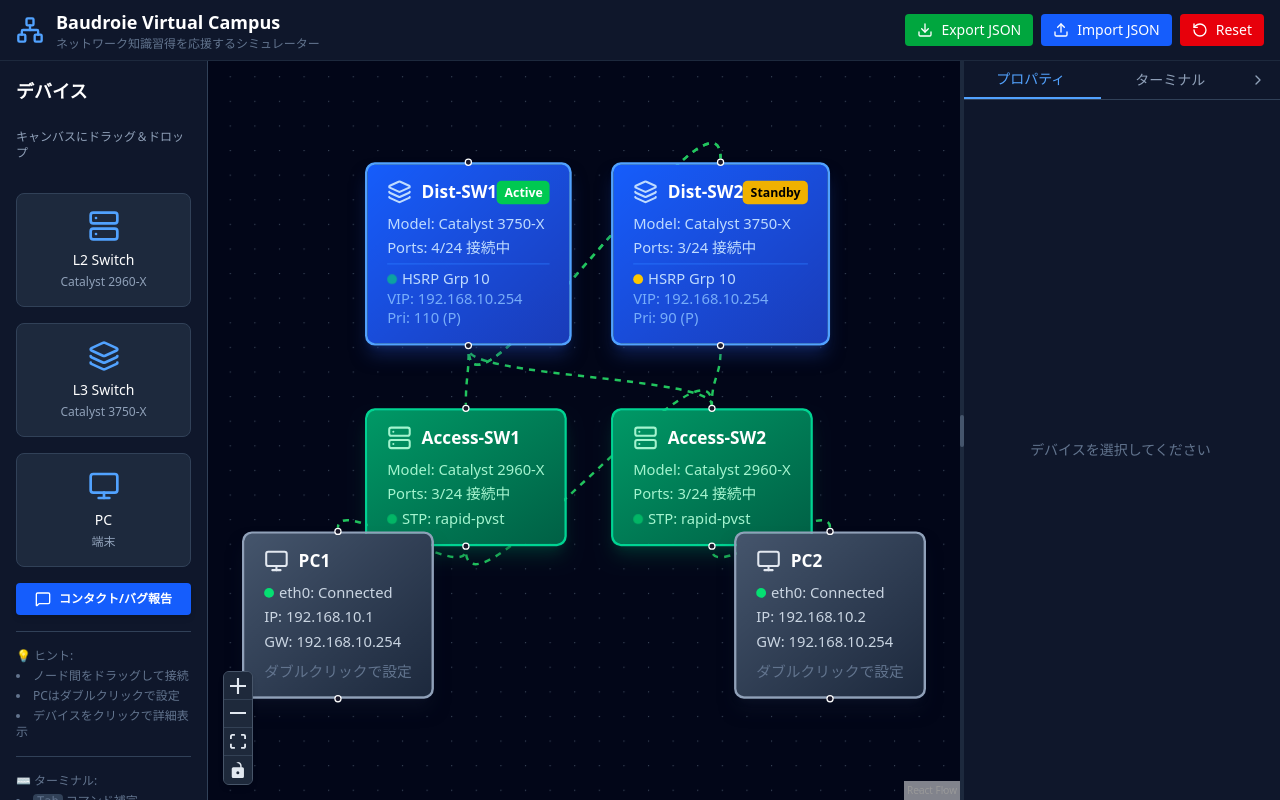
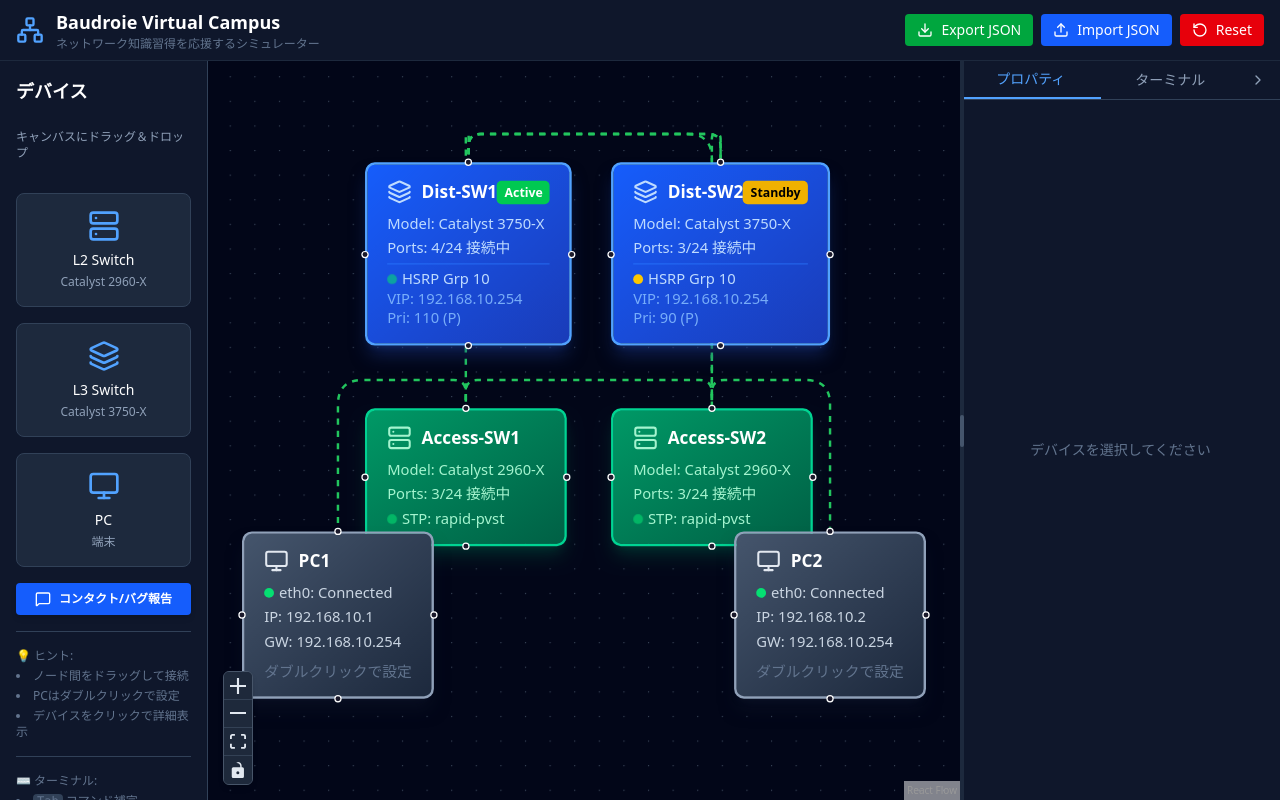
Before and after one commit to kohmori7654/network-training-app, a Next.js app: page / in a window 1280 px wide. Built offline with nearby package versions, Linux system fonts and the light colour scheme.

Commit message:
Update application

```diff
--- a/src/features/canvas/NetworkCanvas.tsx
+++ b/src/features/canvas/NetworkCanvas.tsx
@@ -54,6 +54,8 @@ function NetworkCanvasInner() {
         open: boolean;
         sourceDeviceId: string;
         targetDeviceId: string;
+        sourceHandle?: string | null;
+        targetHandle?: string | null;
     }>({ open: false, sourceDeviceId: '', targetDeviceId: '' });
 
     // デバイスをReact Flowノードに変換
@@ -69,6 +71,10 @@ function NetworkCanvasInner() {
         id: conn.id,
         source: conn.sourceDeviceId,
         target: conn.targetDeviceId,
+        sourceHandle: conn.sourceHandle,
+        targetHandle: conn.targetHandle,
+        type: 'smoothstep', // ケーブルが機器の下を通らないように直角ルーティング
+        pathOptions: { borderRadius: 20, offset: 20 },
         animated: conn.status === 'up',
         style: { stroke: conn.status === 'up' ? '#22c55e' : '#ef4444', strokeWidth: 2 },
     }));
@@ -76,14 +82,67 @@ function NetworkCanvasInner() {
     const [nodes, setNodes, onNodesChange] = useNodesState(initialNodes);
     const [edges, setEdges, onEdgesChange] = useEdgesState(initialEdges);
 
+    // ノードの衝突判定（重なり防止）
+    const handleNodesChange = useCallback(
+        (changes: any) => {
+            const NEXT_NODES = [...nodes];
+            // バッファを増やして重なりを厳格に防止
+            const NODE_WIDTH = 220;
+            const NODE_HEIGHT = 160;
+
+            const filteredChanges = changes.map((change: any) => {
+                if (change.type === 'position' && change.position && change.dragging) {
+                    const targetNode = NEXT_NODES.find((n) => n.id === change.id);
+                    if (!targetNode) return change;
+
+                    const newX = change.position.x;
+                    const newY = change.position.y;
+
+                    // 他のノードとの衝突チェック
+                    const hasCollision = NEXT_NODES.some((n) => {
+                        if (n.id === change.id) return false;
+
+                        const dx = Math.abs(newX - n.position.x);
+                        const dy = Math.abs(newY - n.position.y);
+
+                        // 矩形の重なり判定
+                        return dx < NODE_WIDTH && dy < NODE_HEIGHT;
+                    });
+
+                    if (hasCollision) {
+                        return null;
+                    }
+                }
+                return change;
+            }).filter(Boolean);
+
+            onNodesChange(filteredChanges);
+        },
+        [nodes, onNodesChange]
+    );
+
     // ストアの変更を監視してローカルステートを更新
     React.useEffect(() => {
-        const newNodes: Node[] = devices.map((device) => ({
-            id: device.id,
-            type: device.type,
-            position: device.position,
-            data: { device },
-        }));
+        // ... (existing logic) ...
+        // Note: This overrides local state. We need to be careful not to fight with React Flow's internal state during drag.
+        // Currently, store updates happening via onNodeDragStop, so visual drag is local.
+        const newNodes: Node[] = devices.map((device) => {
+            // 既存のノードがあれば、その位置情報を維持するか、ストアの位置を採用するか？
+            // ストアの位置は onNodeDragStop で更新されるため、ドラッグ中はローカルが先行するが、
+            // 他の要因でデバイスが増減した場合は同期が必要。
+            // ここでは単純にマッピングする。
+            return {
+                id: device.id,
+                type: device.type,
+                position: device.position,
+                data: { device },
+            };
+        });
+
+        // deep compare or just set? setNodes handles diffing internally mostly.
+        // However, setting nodes creates a new array reference.
+        // We should check if devices changed meaningfully?
+        // For now, keep it simple.
         setNodes(newNodes);
     }, [devices, setNodes]);
 
@@ -92,6 +151,10 @@ function NetworkCanvasInner() {
             id: conn.id,
             source: conn.sourceDeviceId,
             target: conn.targetDeviceId,
+            sourceHandle: conn.sourceHandle,
+            targetHandle: conn.targetHandle,
+            type: 'smoothstep', // Update here too
+            pathOptions: { borderRadius: 20, offset: 20 },
             animated: conn.status === 'up',
             style: { stroke: conn.status === 'up' ? '#22c55e' : '#ef4444', strokeWidth: 2 },
         }));
@@ -122,6 +185,8 @@ function NetworkCanvasInner() {
                     open: true,
                     sourceDeviceId: params.source,
                     targetDeviceId: params.target,
+                    sourceHandle: params.sourceHandle,
+                    targetHandle: params.targetHandle,
                 });
             }
         },
@@ -135,7 +200,9 @@ function NetworkCanvasInner() {
                 portSelectModal.sourceDeviceId,
                 sourcePortId,
                 portSelectModal.targetDeviceId,
-                targetPortId
+                targetPortId,
+                portSelectModal.sourceHandle || undefined,
+                portSelectModal.targetHandle || undefined
             );
             setPortSelectModal({ open: false, sourceDeviceId: '', targetDeviceId: '' });
         },
@@ -197,7 +264,7 @@ function NetworkCanvasInner() {
             <ReactFlow
                 nodes={nodes}
                 edges={edges}
-                onNodesChange={onNodesChange}
+                onNodesChange={handleNodesChange}
                 onEdgesChange={onEdgesChange}
                 onConnect={onConnect}
                 onNodeDragStop={onNodeDragStop}
--- a/src/features/canvas/nodes/L2SwitchNode.tsx
+++ b/src/features/canvas/nodes/L2SwitchNode.tsx
@@ -28,7 +28,27 @@ function L2SwitchNode({ data, selected }: L2SwitchNodeProps) {
             <Handle
                 type="target"
                 position={Position.Top}
+                id="t-top"
                 className="w-3 h-3 bg-blue-500 border-2 border-blue-300"
+            />
+            <Handle
+                type="source"
+                position={Position.Top}
+                id="s-top"
+                className="w-3 h-3 bg-blue-500 border-2 border-blue-300 opacity-0"
+            />
+
+            <Handle
+                type="target"
+                position={Position.Left}
+                id="t-left"
+                className="w-3 h-3 bg-blue-500 border-2 border-blue-300"
+            />
+            <Handle
+                type="source"
+                position={Position.Left}
+                id="s-left"
+                className="w-3 h-3 bg-blue-500 border-2 border-blue-300 opacity-0"
             />
 
             <div className="flex items-center gap-2 mb-2">
@@ -48,7 +68,27 @@ function L2SwitchNode({ data, selected }: L2SwitchNodeProps) {
             <Handle
                 type="source"
                 position={Position.Bottom}
+                id="s-bottom"
                 className="w-3 h-3 bg-blue-500 border-2 border-blue-300"
+            />
+            <Handle
+                type="target"
+                position={Position.Bottom}
+                id="t-bottom"
+                className="w-3 h-3 bg-blue-500 border-2 border-blue-300 opacity-0"
+            />
+
+            <Handle
+                type="source"
+                position={Position.Right}
+                id="s-right"
+                className="w-3 h-3 bg-blue-500 border-2 border-blue-300"
+            />
+            <Handle
+                type="target"
+                position={Position.Right}
+                id="t-right"
+                className="w-3 h-3 bg-blue-500 border-2 border-blue-300 opacity-0"
             />
         </div>
     );
--- a/src/features/canvas/nodes/L3SwitchNode.tsx
+++ b/src/features/canvas/nodes/L3SwitchNode.tsx
@@ -57,7 +57,34 @@ function L3SwitchNode({ data, selected }: L3SwitchNodeProps) {
             <Handle
                 type="target"
                 position={Position.Top}
+                id="t-top"
                 className="w-3 h-3 bg-green-500 border-2 border-green-300"
+            />
+            <Handle
+                type="source"
+                position={Position.Top}
+                id="s-top"
+                className="w-3 h-3 bg-green-500 border-2 border-green-300 pointer-events-none opacity-0" // Overlap, primarily for receiving? No, let's keep separate visuals or logical stack?
+            />
+            {/* Logic: Single handle can be source/target if unstyled? React Flow requires type.
+               If provided multiple handles on same position, user might grab wrong one.
+               Better: offset them or just place them close?
+               Actually, for UX, usually 1 handle per side is best.
+               But type must be fixed.
+               If I want bidirectional:
+               Use two handles on same position.
+            */}
+            <Handle
+                type="target"
+                position={Position.Left}
+                id="t-left"
+                className="w-3 h-3 bg-green-500 border-2 border-green-300"
+            />
+            <Handle
+                type="source"
+                position={Position.Left}
+                id="s-left"
+                className="w-3 h-3 bg-green-500 border-2 border-green-300 opacity-0" // Invisible source handle on top
             />
 
             <div className="flex items-center justify-between mb-2">
@@ -99,7 +126,27 @@ function L3SwitchNode({ data, selected }: L3SwitchNodeProps) {
             <Handle
                 type="source"
                 position={Position.Bottom}
+                id="s-bottom"
                 className="w-3 h-3 bg-green-500 border-2 border-green-300"
+            />
+            <Handle
+                type="target"
+                position={Position.Bottom}
+                id="t-bottom"
+                className="w-3 h-3 bg-green-500 border-2 border-green-300 opacity-0"
+            />
+
+            <Handle
+                type="source"
+                position={Position.Right}
+                id="s-right"
+                className="w-3 h-3 bg-green-500 border-2 border-green-300"
+            />
+            <Handle
+                type="target"
+                position={Position.Right}
+                id="t-right"
+                className="w-3 h-3 bg-green-500 border-2 border-green-300 opacity-0"
             />
         </div>
     );
--- a/src/features/canvas/nodes/PCNode.tsx
+++ b/src/features/canvas/nodes/PCNode.tsx
@@ -43,7 +43,27 @@ function PCNode({ data, selected }: PCNodeProps) {
             <Handle
                 type="target"
                 position={Position.Top}
+                id="t-top"
                 className="w-3 h-3 bg-orange-500 border-2 border-orange-300"
+            />
+            <Handle
+                type="source"
+                position={Position.Top}
+                id="s-top"
+                className="w-3 h-3 bg-orange-500 border-2 border-orange-300 opacity-0"
+            />
+
+            <Handle
+                type="target"
+                position={Position.Left}
+                id="t-left"
+                className="w-3 h-3 bg-orange-500 border-2 border-orange-300"
+            />
+            <Handle
+                type="source"
+                position={Position.Left}
+                id="s-left"
+                className="w-3 h-3 bg-orange-500 border-2 border-orange-300 opacity-0"
             />
 
             <div className="flex items-center gap-2 mb-2">
@@ -73,7 +93,27 @@ function PCNode({ data, selected }: PCNodeProps) {
             <Handle
                 type="source"
                 position={Position.Bottom}
+                id="s-bottom"
                 className="w-3 h-3 bg-orange-500 border-2 border-orange-300"
+            />
+            <Handle
+                type="target"
+                position={Position.Bottom}
+                id="t-bottom"
+                className="w-3 h-3 bg-orange-500 border-2 border-orange-300 opacity-0"
+            />
+
+            <Handle
+                type="source"
+                position={Position.Right}
+                id="s-right"
+                className="w-3 h-3 bg-orange-500 border-2 border-orange-300"
+            />
+            <Handle
+                type="target"
+                position={Position.Right}
+                id="t-right"
+                className="w-3 h-3 bg-orange-500 border-2 border-orange-300 opacity-0"
             />
         </div>
     );
--- a/src/stores/types.ts
+++ b/src/stores/types.ts
@@ -152,8 +152,10 @@ export type Device = L2Switch | L3Switch | PC;
 export interface Connection {
   id: string;
   sourceDeviceId: string;
+  sourceHandle?: string; // Added: specific handle ID
   sourcePortId: string;
   targetDeviceId: string;
+  targetHandle?: string; // Added: specific handle ID
   targetPortId: string;
   status: 'up' | 'down';
 }
@@ -196,7 +198,7 @@ export interface NetworkActions {
   updatePCConfig: (deviceId: string, config: { hostname: string; ipAddress: string; subnetMask: string; defaultGateway: string }) => void;
 
   // ポート操作
-  connectPorts: (sourceDeviceId: string, sourcePortId: string, targetDeviceId: string, targetPortId: string) => void;
+  connectPorts: (sourceDeviceId: string, sourcePortId: string, targetDeviceId: string, targetPortId: string, sourceHandle?: string, targetHandle?: string) => void;
   disconnectPort: (deviceId: string, portId: string) => void;
 
   // データ永続化
--- a/src/stores/useNetworkStore.ts
+++ b/src/stores/useNetworkStore.ts
@@ -378,7 +378,7 @@ export const useNetworkStore = create<NetworkStore>()(
             },
 
             // ポート接続
-            connectPorts: (sourceDeviceId, sourcePortId, targetDeviceId, targetPortId) => {
+            connectPorts: (sourceDeviceId, sourcePortId, targetDeviceId, targetPortId, sourceHandle, targetHandle) => {
                 const connectionId = generateId();
 
                 set((state) => ({
@@ -407,8 +407,10 @@ export const useNetworkStore = create<NetworkStore>()(
                             id: connectionId,
                             sourceDeviceId,
                             sourcePortId,
+                            sourceHandle: sourceHandle || undefined, // Store Handle ID
                             targetDeviceId,
                             targetPortId,
+                            targetHandle: targetHandle || undefined, // Store Handle ID
                             status: 'up',
                         },
                     ],
```
Also changed, not shown: src/features/terminal/TerminalPanel.tsx (+17 -1 lines).
